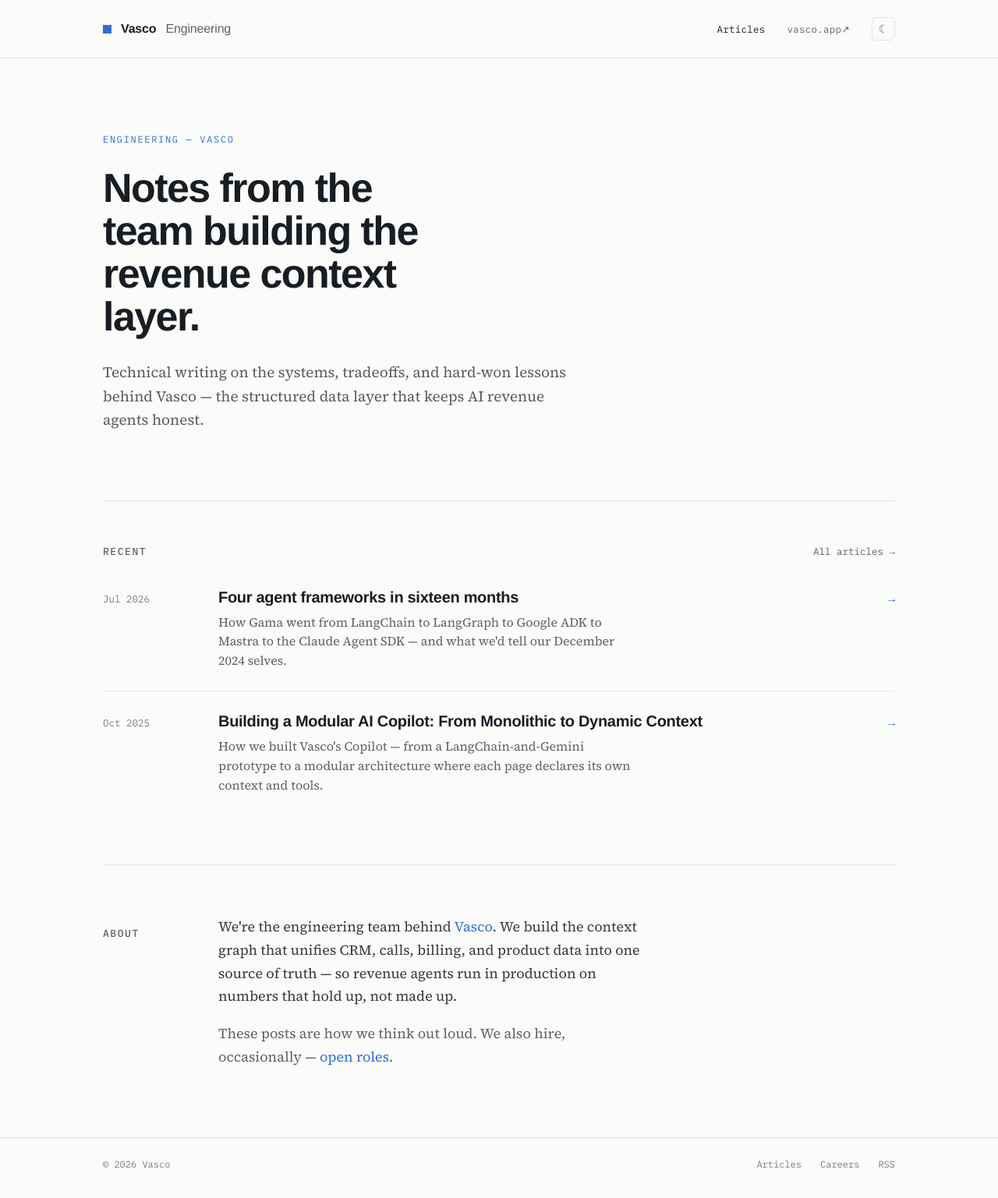
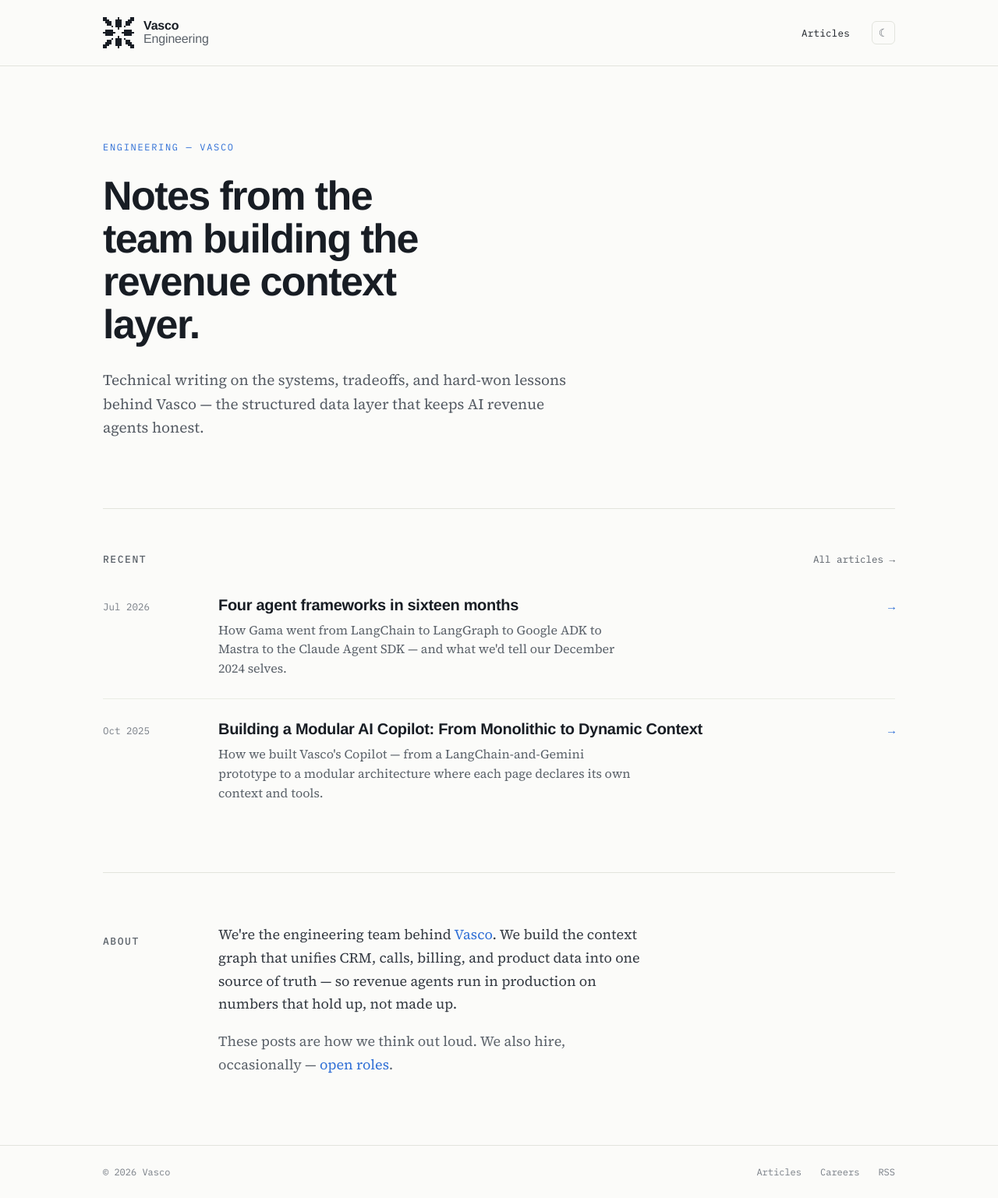
Before and after one commit to scastiel/vascoengblog, a Jekyll site: the page built from index.html, in a window 1280 px wide. Shown: the whole page at 78% size. Built offline with Jekyll 4.4.1, drawn with Linux system fonts in a browser that asks for light colours.

Commit message:
Add Vasco Engineering logo to header and favicons
Wire the delivered sub-brand logo into the site:

- Header: replace the placeholder accent square with the 15×15 pixel
  compass/spark mark, inlined as a currentColor SVG include so it inherits
  the theme (near-black on light, near-white on dark). Sized 40px, with
  "Vasco / Engineering" stacked on two lines beside it.
- Favicons: the site had none. Add the tile-backed icon SVG plus PNG
  fallbacks (16/32/48) and the apple-touch-icon, vendored under
  assets/brand/.
- Header nav: drop the vasco.app link.
- Mobile (≤640px): halve horizontal page padding to 16px across header,
  main, footer, and post pages.

Mark and wordmark kept monochrome per the design handoff (black & white
only). Verified in both themes and at mobile/desktop widths.

Co-Authored-By: Claude Opus 4.8 <noreply@anthropic.com>

```diff
--- a/_includes/head.html
+++ b/_includes/head.html
@@ -37,6 +37,12 @@ body{transition:background-color .25s ease,color .2s ease;}
 <link rel="preconnect" href="https://fonts.gstatic.com" crossorigin>
 <link href="https://fonts.googleapis.com/css2?family=Source+Serif+4:ital,opsz,wght@0,8..60,400;0,8..60,500;0,8..60,600;0,8..60,700;1,8..60,400&family=IBM+Plex+Mono:wght@400;500&display=swap" rel="stylesheet">
 
+<link rel="icon" type="image/svg+xml" href="{{ '/assets/brand/vasco-eng-icon.svg' | relative_url }}">
+<link rel="icon" type="image/png" sizes="48x48" href="{{ '/assets/brand/favicon-48.png' | relative_url }}">
+<link rel="icon" type="image/png" sizes="32x32" href="{{ '/assets/brand/favicon-32.png' | relative_url }}">
+<link rel="icon" type="image/png" sizes="16x16" href="{{ '/assets/brand/favicon-16.png' | relative_url }}">
+<link rel="apple-touch-icon" sizes="180x180" href="{{ '/assets/brand/apple-touch-icon-180.png' | relative_url }}">
+
 <link rel="alternate" type="application/rss+xml" title="{{ site.title }}" href="{{ '/feed.xml' | relative_url }}">
 
 <link rel="stylesheet" href="{{ '/assets/css/style.css' | relative_url }}">
--- a/_includes/header.html
+++ b/_includes/header.html
@@ -2,13 +2,14 @@
 <header class="vx-header{% if include.sticky %} vx-header--sticky{% endif %}">
   <div class="vx-bar">
     <a class="vx-wordmark" href="{{ '/' | relative_url }}">
-      <span class="sq"></span>
-      <span class="name">Vasco</span>
-      <span class="sub">Engineering</span>
+      {% include vasco-eng-mark.svg %}
+      <span class="txt">
+        <span class="name">Vasco</span>
+        <span class="sub">Engineering</span>
+      </span>
     </a>
     <nav class="vx-nav">
       <a href="{{ '/articles/' | relative_url }}"{% if include.active == 'articles' %} class="active"{% endif %}>Articles</a>
-      <a class="ext" href="https://vasco.app">vasco.app&#8599;</a>
       <button class="vx-toggle" data-theme-toggle aria-label="Toggle color theme" title="Toggle theme"><span class="vx-theme-icon">&#9728;</span></button>
     </nav>
   </div>
--- a/assets/css/style.css
+++ b/assets/css/style.css
@@ -58,12 +58,14 @@ a:hover   { color: var(--accent-2); }
   gap: 12px;
   color: var(--text);
 }
-.vx-wordmark .sq {
-  width: 11px;
-  height: 11px;
-  background: var(--accent);
-  display: inline-block;
+.vx-wordmark .vx-mark {
+  width: 40px;
+  height: 40px;
+  display: block;
+  flex: none;
+  color: var(--text);
 }
+.vx-wordmark .txt  { display: flex; flex-direction: column; line-height: 1.05; }
 .vx-wordmark .name { font-size: 16px; font-weight: 600; letter-spacing: -0.01em; }
 .vx-wordmark .sub  { font-size: 16px; font-weight: 400; letter-spacing: -0.01em; color: var(--muted); }
 
@@ -666,6 +668,12 @@ a.vx-pn-cell:hover { background: var(--panel); }
   .vx-h1    { font-size: 33px; }
   .vx-row   { grid-template-columns: 1fr; row-gap: 6px; }
   .vx-rowdate { order: -1; }
+  .vx-container,
+  .vx-bar,
+  .vx-main--padded,
+  .vx-footer .inner,
+  .vx-post-head,
+  .vx-grid { padding-left: 16px; padding-right: 16px; }
 }
 @media (max-width: 620px) {
   .vx-ngrid { grid-template-columns: repeat(2, 1fr); }
```
Also changed, not shown: _includes/vasco-eng-mark.svg (added), assets/brand/apple-touch-icon-180.png (added), assets/brand/favicon-16.png (added), assets/brand/favicon-32.png (added), assets/brand/favicon-48.png (added), assets/brand/icon-512.png (added), assets/brand/vasco-eng-icon.svg (added).
